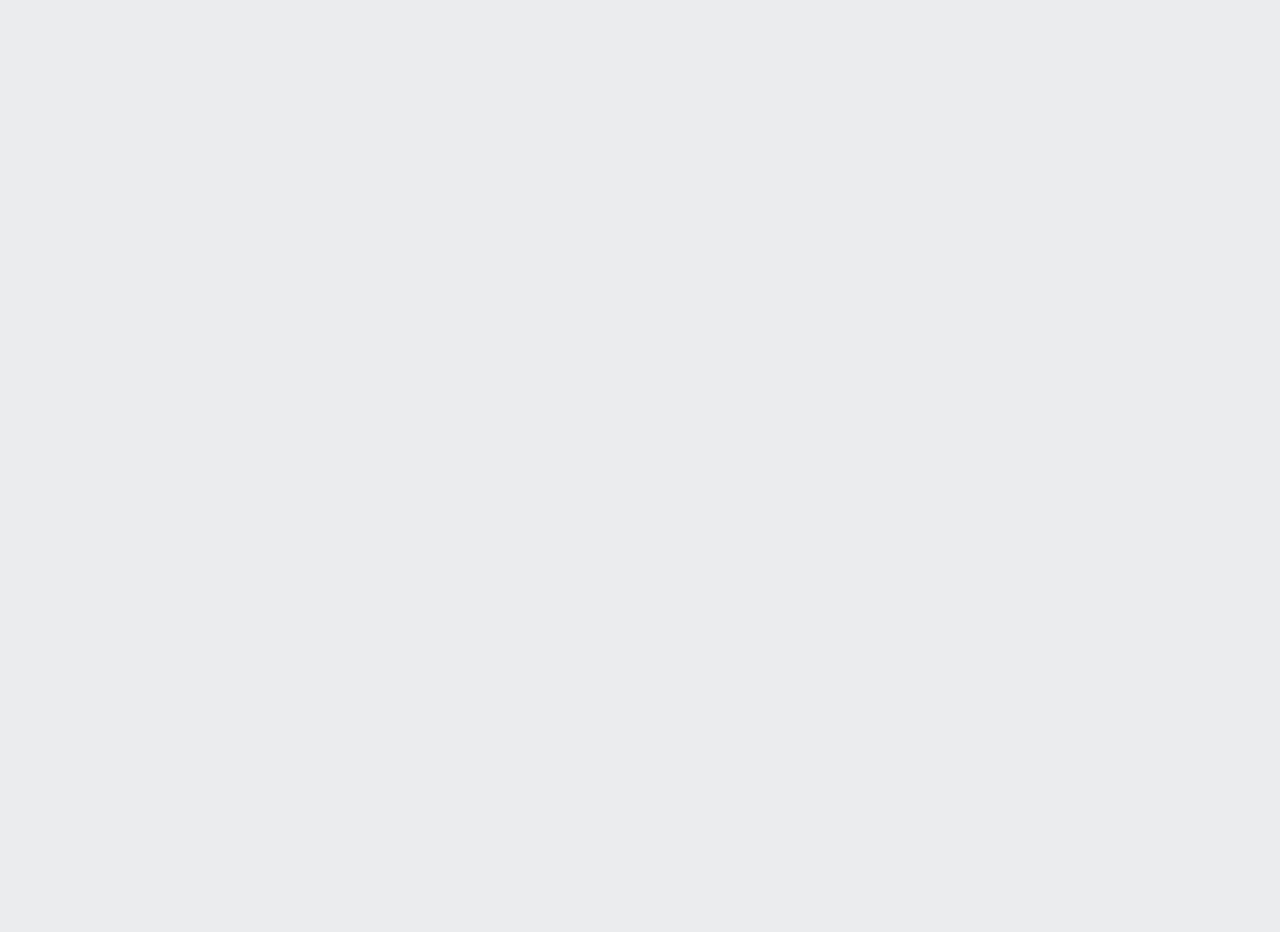
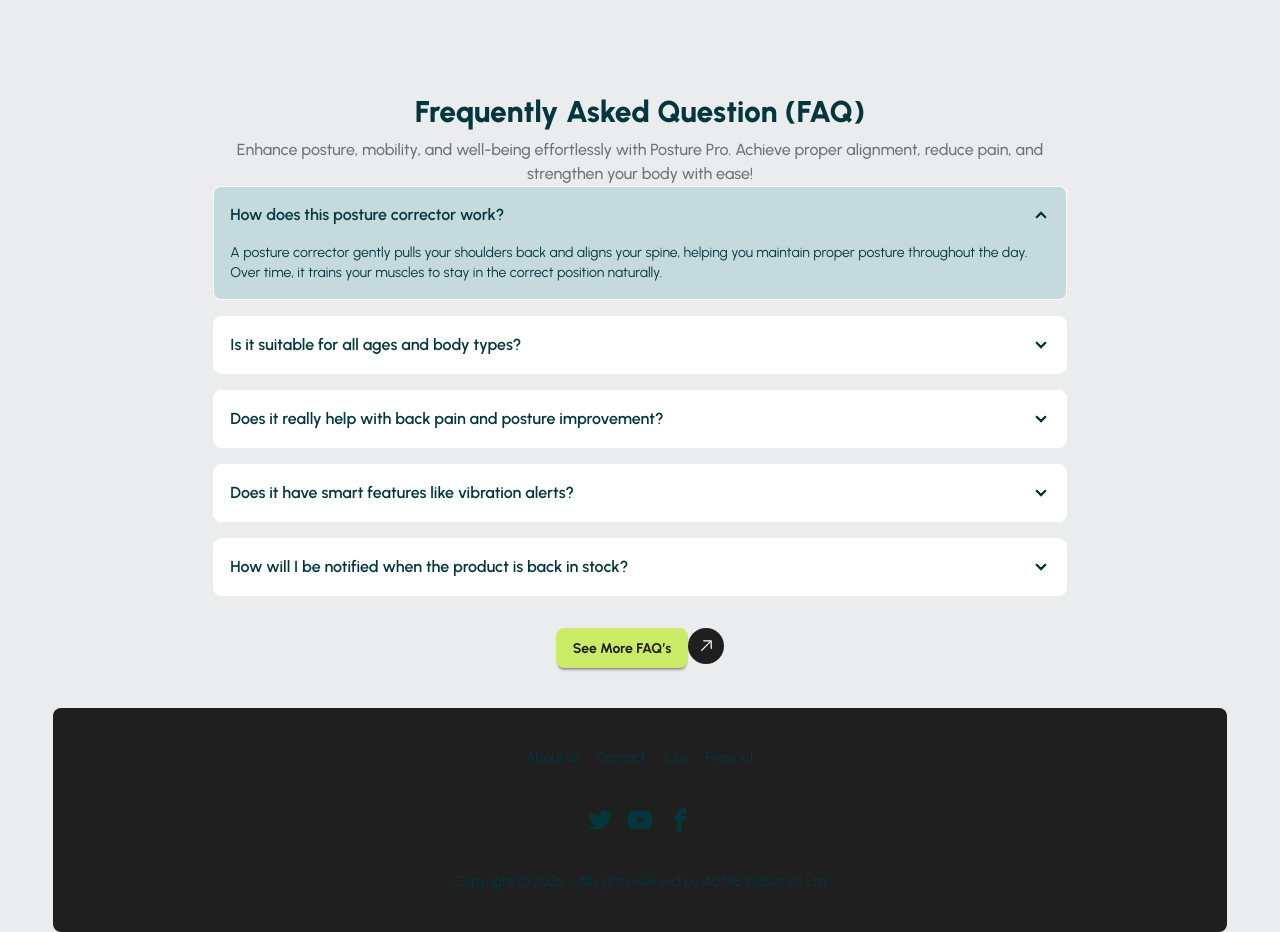
Before and after one commit to sristikundu1/Zap-Shift, a React (Vite) app in the folder zap-shift-client/: page / in a window 1280 px wide. Shown: the part 4820-5752 px from the top of the page. Before the commit the page ends 4834 px from the top, so only its background shows below. Built offline with nearby package versions, Linux system fonts and the light colour scheme.

Commit message:
create the error page and coverage page where show the map

```diff
--- a/zap-shift-client/package.json
+++ b/zap-shift-client/package.json
@@ -11,9 +11,11 @@
   },
   "dependencies": {
     "@tailwindcss/vite": "^4.2.2",
+    "leaflet": "^1.9.4",
     "react": "^19.1.1",
     "react-dom": "^19.1.1",
     "react-icons": "^5.6.0",
+    "react-leaflet": "^5.0.0-rc.2",
     "react-router": "^7.14.0",
     "swiper": "^12.1.3",
     "tailwindcss": "^4.2.2"
--- a/zap-shift-client/src/components/shared/Footer.jsx
+++ b/zap-shift-client/src/components/shared/Footer.jsx
@@ -0,0 +1,61 @@
+import React from "react";
+
+const Footer = () => {
+  return (
+    <div className="max-w-11/12 mx-auto">
+      <footer className="footer footer-horizontal footer-center bg-base-200 text-base-content rounded-lg p-10">
+        <nav className="grid grid-flow-col gap-4">
+          <a className="link link-hover">About us</a>
+          <a className="link link-hover">Contact</a>
+          <a className="link link-hover">Jobs</a>
+          <a className="link link-hover">Press kit</a>
+        </nav>
+        <nav>
+          <div className="grid grid-flow-col gap-4">
+            <a>
+              <svg
+                xmlns="http://www.w3.org/2000/svg"
+                width="24"
+                height="24"
+                viewBox="0 0 24 24"
+                className="fill-current"
+              >
+                <path d="M24 4.557c-.883.392-1.832.656-2.828.775 1.017-.609 1.798-1.574 2.165-2.724-.951.564-2.005.974-3.127 1.195-.897-.957-2.178-1.555-3.594-1.555-3.179 0-5.515 2.966-4.797 6.045-4.091-.205-7.719-2.165-10.148-5.144-1.29 2.213-.669 5.108 1.523 6.574-.806-.026-1.566-.247-2.229-.616-.054 2.281 1.581 4.415 3.949 4.89-.693.188-1.452.232-2.224.084.626 1.956 2.444 3.379 4.6 3.419-2.07 1.623-4.678 2.348-7.29 2.04 2.179 1.397 4.768 2.212 7.548 2.212 9.142 0 14.307-7.721 13.995-14.646.962-.695 1.797-1.562 2.457-2.549z"></path>
+              </svg>
+            </a>
+            <a>
+              <svg
+                xmlns="http://www.w3.org/2000/svg"
+                width="24"
+                height="24"
+                viewBox="0 0 24 24"
+                className="fill-current"
+              >
+                <path d="M19.615 3.184c-3.604-.246-11.631-.245-15.23 0-3.897.266-4.356 2.62-4.385 8.816.029 6.185.484 8.549 4.385 8.816 3.6.245 11.626.246 15.23 0 3.897-.266 4.356-2.62 4.385-8.816-.029-6.185-.484-8.549-4.385-8.816zm-10.615 12.816v-8l8 3.993-8 4.007z"></path>
+              </svg>
+            </a>
+            <a>
+              <svg
+                xmlns="http://www.w3.org/2000/svg"
+                width="24"
+                height="24"
+                viewBox="0 0 24 24"
+                className="fill-current"
+              >
+                <path d="M9 8h-3v4h3v12h5v-12h3.642l.358-4h-4v-1.667c0-.955.192-1.333 1.115-1.333h2.885v-5h-3.808c-3.596 0-5.192 1.583-5.192 4.615v3.385z"></path>
+              </svg>
+            </a>
+          </div>
+        </nav>
+        <aside>
+          <p>
+            Copyright © {new Date().getFullYear()} - All right reserved by ACME
+            Industries Ltd
+          </p>
+        </aside>
+      </footer>
+    </div>
+  );
+};
+
+export default Footer;
--- a/zap-shift-client/src/components/shared/Navbar.jsx
+++ b/zap-shift-client/src/components/shared/Navbar.jsx
@@ -10,7 +10,9 @@ const Navbar = () => {
         to="/services"
         className={({ isActive }) =>
           `px-3 py-2 ${
-            isActive ? "bg-primary text-white rounded-lg" : "text-base-200"
+            isActive
+              ? "bg-primary text-secondary font-bold rounded-4xl"
+              : "text-base-200"
           }`
         }
       >
@@ -21,7 +23,9 @@ const Navbar = () => {
         to="/coverage"
         className={({ isActive }) =>
           `px-3 py-2 ${
-            isActive ? "bg-primary text-white rounded-lg" : "text-base-200"
+            isActive
+              ? "bg-primary text-secondary font-bold rounded-4xl"
+              : "text-base-200"
           }`
         }
       >
@@ -31,7 +35,9 @@ const Navbar = () => {
         to="/about"
         className={({ isActive }) =>
           `px-3 py-2 ${
-            isActive ? "bg-primary text-white rounded-lg" : "text-base-200"
+            isActive
+              ? "bg-primary text-secondary font-bold rounded-4xl"
+              : "text-base-200"
           }`
         }
       >
@@ -41,7 +47,9 @@ const Navbar = () => {
         to="/pricing"
         className={({ isActive }) =>
           `px-3 py-2 ${
-            isActive ? "bg-primary text-white rounded-lg" : "text-base-200"
+            isActive
+              ? "bg-primary text-secondary font-bold rounded-4xl"
+              : "text-base-200"
           }`
         }
       >
@@ -51,7 +59,9 @@ const Navbar = () => {
         to="/blog"
         className={({ isActive }) =>
           `px-3 py-2 ${
-            isActive ? "bg-primary text-white rounded-lg" : "text-base-200"
+            isActive
+              ? "bg-primary text-secondary font-bold rounded-4xl"
+              : "text-base-200"
           }`
         }
       >
@@ -61,7 +71,9 @@ const Navbar = () => {
         to="/contact"
         className={({ isActive }) =>
           `px-3 py-2 ${
-            isActive ? "bg-primary text-white rounded-lg" : "text-base-200"
+            isActive
+              ? "bg-primary text-secondary font-bold rounded-4xl"
+              : "text-base-200"
           }`
         }
       >
--- a/zap-shift-client/src/layouts/HomeLayout.jsx
+++ b/zap-shift-client/src/layouts/HomeLayout.jsx
@@ -1,12 +1,14 @@
 import React from "react";
 import { Outlet } from "react-router";
 import Navbar from "../components/shared/Navbar";
+import Footer from "../components/shared/Footer";
 
 const HomeLayout = () => {
   return (
     <div>
       <Navbar></Navbar>
       <Outlet></Outlet>
+      <Footer></Footer>
     </div>
   );
 };
--- /dev/null
+++ b/zap-shift-client/src/pages/ErrorPage/ErrorPage.jsx
@@ -0,0 +1,22 @@
+import React from "react";
+import { Link } from "react-router";
+
+const ErrorPage = () => {
+  return (
+    <div className="max-w-11/12 mx-auto  my-3 ">
+      <div className="bg-white flex flex-col justify-center items-center gap-2 py-20 px-28 rounded-2xl">
+        <img
+          src="https://i.ibb.co/ZzKH6TZH/18499954-bubble-gum200-89-1.png"
+          alt="errorIcon"
+        />
+        <Link to={"/"}>
+          <button className="btn bg-primary text-base-200 rounded-lg font-semibold">
+            Go Home
+          </button>
+        </Link>
+      </div>
+    </div>
+  );
+};
+
+export default ErrorPage;
--- a/zap-shift-client/src/pages/Home/Home.jsx
+++ b/zap-shift-client/src/pages/Home/Home.jsx
@@ -6,6 +6,7 @@ import SalesLogo from "./componenets/SalesLogo";
 import UniqueServices from "./componenets/UniqueServices";
 import BecomeMarchant from "./componenets/BecomeMarchant";
 import Reviews from "./componenets/Reviews";
+import FAQ from "./componenets/FAQ";
 
 const Home = () => {
   return (
@@ -17,6 +18,7 @@ const Home = () => {
       <UniqueServices></UniqueServices>
       <BecomeMarchant></BecomeMarchant>
       <Reviews></Reviews>
+      <FAQ></FAQ>
     </div>
   );
 };
--- /dev/null
+++ b/zap-shift-client/src/pages/Home/componenets/FAQ.jsx
@@ -0,0 +1,89 @@
+import React from "react";
+import { GoArrowUpRight } from "react-icons/go";
+
+const FAQ = () => {
+  return (
+    <section className="max-w-8/12 mx-auto  mt-18 mb-10 ">
+      <div className=" flex flex-col items-center">
+        <h2 className="font-extrabold text-3xl text-center text-secondary my-2">
+          Frequently Asked Question (FAQ)
+        </h2>
+        <p className="font-medium text-base-200/60 text-center ">
+          Enhance posture, mobility, and well-being effortlessly with Posture
+          Pro. Achieve proper alignment, reduce pain, and strengthen your body
+          with ease!
+        </p>
+      </div>
+
+      <div className="collapse collapse-arrow bg-white border border-white mb-4 has-[input:checked]:bg-accent/20">
+        <input type="radio" name="my-accordion-2" defaultChecked />
+        <div className="collapse-title font-semibold">
+          How does this posture corrector work?
+        </div>
+        <div className="collapse-content text-sm">
+          A posture corrector gently pulls your shoulders back and aligns your
+          spine, helping you maintain proper posture throughout the day. Over
+          time, it trains your muscles to stay in the correct position
+          naturally.
+        </div>
+      </div>
+
+      <div className="collapse collapse-arrow bg-white border border-white mb-4 has-[input:checked]:bg-accent/20">
+        <input type="radio" name="my-accordion-2" />
+        <div className="collapse-title font-semibold">
+          Is it suitable for all ages and body types?
+        </div>
+        <div className="collapse-content text-sm">
+          Yes, most posture correctors are adjustable and designed to fit
+          different body sizes. They are generally suitable for both adults and
+          teenagers, but it's always best to check size guidelines before
+          purchasing.
+        </div>
+      </div>
+
+      <div className="collapse collapse-arrow bg-white border border-white mb-4 has-[input:checked]:bg-accent/20">
+        <input type="radio" name="my-accordion-2" />
+        <div className="collapse-title font-semibold">
+          Does it really help with back pain and posture improvement?
+        </div>
+        <div className="collapse-content text-sm">
+          Yes, regular use can help reduce back pain by improving posture and
+          reducing strain on your spine. However, results may vary depending on
+          consistency and individual conditions.
+        </div>
+      </div>
+
+      <div className="collapse collapse-arrow bg-white border border-white mb-4 has-[input:checked]:bg-accent/20">
+        <input type="radio" name="my-accordion-2" />
+        <div className="collapse-title font-semibold">
+          Does it have smart features like vibration alerts?
+        </div>
+        <div className="collapse-content text-sm">
+          Some advanced posture correctors include smart features like vibration
+          alerts that notify you when your posture is incorrect, helping you
+          stay aware and improve faster.
+        </div>
+      </div>
+
+      <div className="collapse collapse-arrow bg-white border border-white mb-4 has-[input:checked]:bg-accent/20">
+        <input type="radio" name="my-accordion-2" />
+        <div className="collapse-title font-semibold">
+          How will I be notified when the product is back in stock?
+        </div>
+        <div className="collapse-content text-sm">
+          You can subscribe with your email on the product page, and you will
+          receive a notification as soon as the item is back in stock.
+        </div>
+      </div>
+
+      <div className="flex justify-center my-8">
+        <button className="btn bg-primary text-base-200 rounded-lg font-bold border-primary">
+          See More FAQ’s
+        </button>
+        <GoArrowUpRight className="bg-base-200 rounded-full p-2 text-4xl text-white" />
+      </div>
+    </section>
+  );
+};
+
+export default FAQ;
--- a/zap-shift-client/src/routes/Routes.jsx
+++ b/zap-shift-client/src/routes/Routes.jsx
@@ -1,15 +1,23 @@
 import { createBrowserRouter } from "react-router";
 import HomeLayout from "../layouts/HomeLayout";
 import Home from "../pages/Home/Home";
+import Coverage from "../pages/Coverage/Coverage";
+import ErrorPage from "../pages/ErrorPage/ErrorPage";
 
 const router = createBrowserRouter([
   {
     path: "/",
     element: <HomeLayout></HomeLayout>,
+    errorElement: <ErrorPage></ErrorPage>,
     children: [
       {
         index: true,
         element: <Home></Home>,
+      },
+      {
+        path: "coverage",
+        element: <Coverage></Coverage>,
+        loader: () => fetch("/warehouses.json"),
       },
     ],
   },
```
Also changed, not shown: 1 other file (tests, documents, lock files or other folders).
